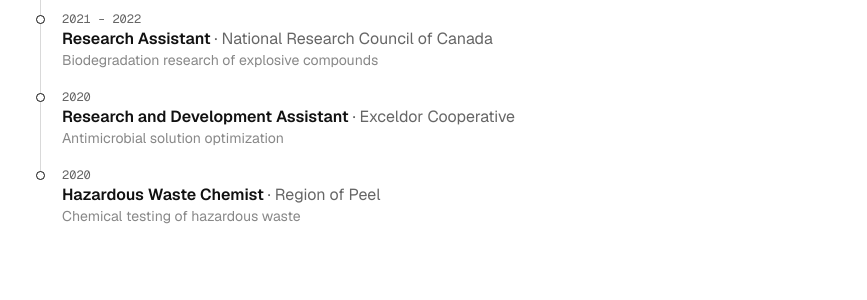
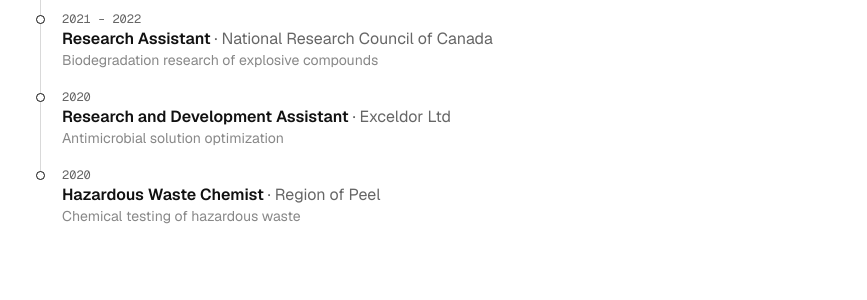
Before and after one commit to NicoHadas/NicoHadas.github.io, a Jekyll site: the page built from about.md, in a window 1280 px wide. Shown: the part 1034-1334 px from the top of the page, without its empty margins (204-1071 px from the left). Built offline with Jekyll 4.4.1, drawn with Linux system fonts in a browser that asks for light colours.

Commit message:
Fix typos in eigendecomposition post; rename Exceldor to Exceldor Ltd
Co-Authored-By: Claude Opus 5.5 <noreply@anthropic.com>

```diff
--- a/_data/cv.yml
+++ b/_data/cv.yml
@@ -44,7 +44,7 @@ experience:
 
   - dates: 2020
     title: Research and Development Assistant
-    org: Exceldor Cooperative
+    org: Exceldor Ltd
     details:
       - Antimicrobial solution optimization
 
```
Also changed, not shown: _posts/2026-11-16-eigendecomposition.md (+2 -2 lines).
